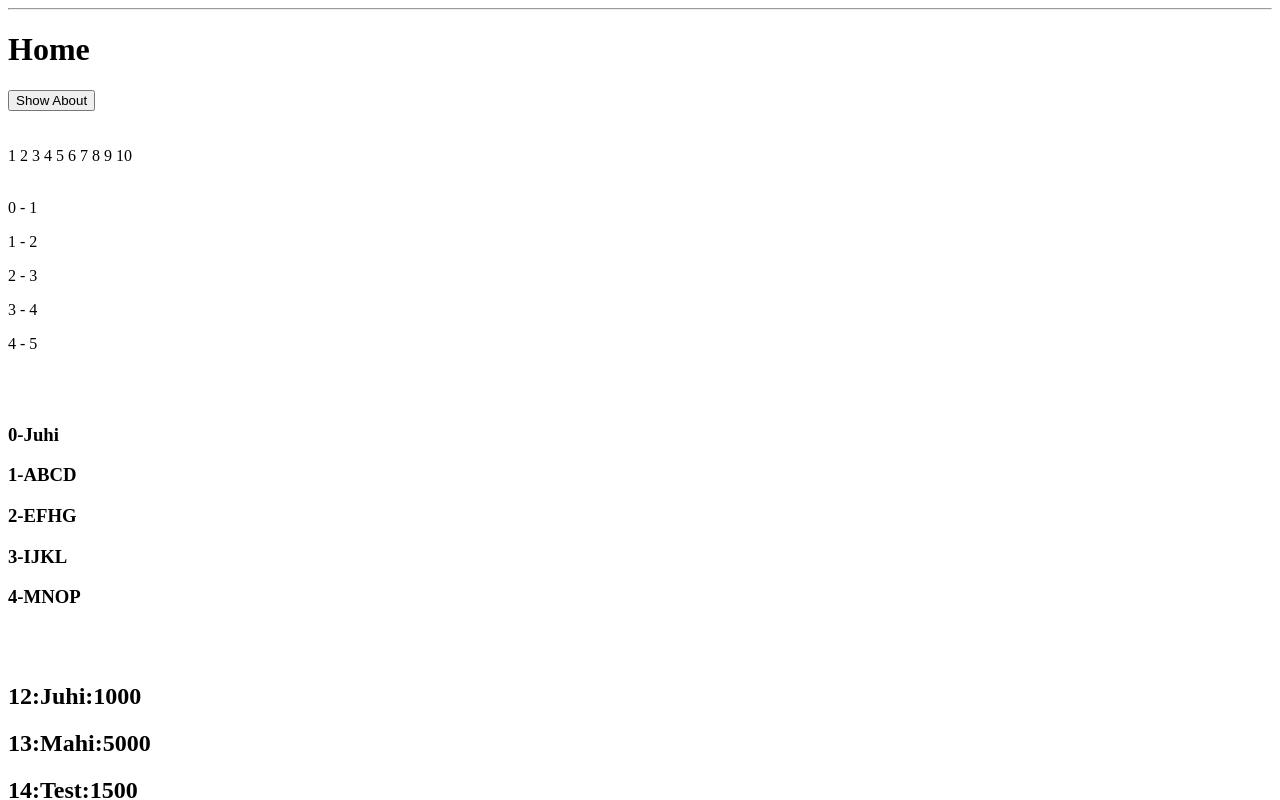
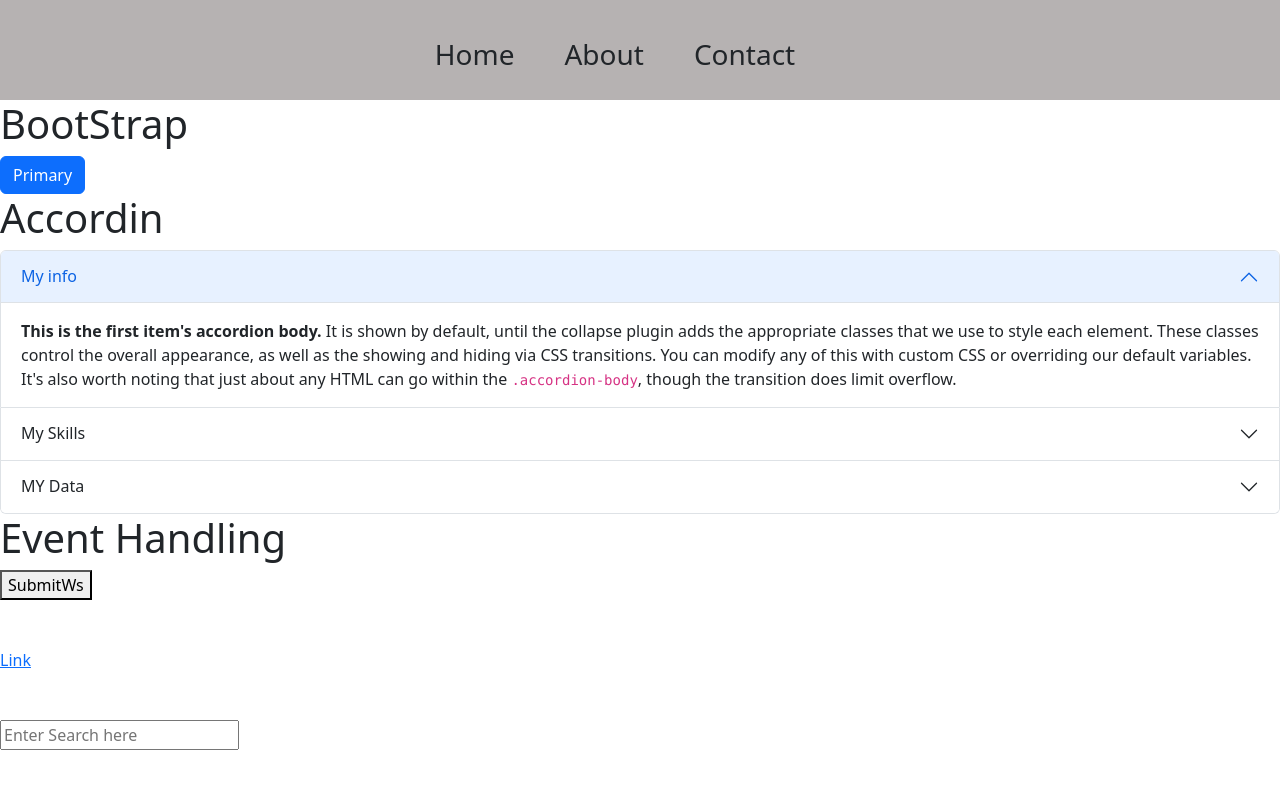
Before and after one commit to JuhiBhardwaj22/vue3-zero-to-advance-poject, a Vue app: page / in a window 1280 px wide. Shown: the top 800 px of the page. Built offline with nearby package versions, Linux system fonts and the light colour scheme.

Commit message:
event-handling-and-bootstrap-setup

```diff
--- a/package.json
+++ b/package.json
@@ -8,7 +8,9 @@
     "preview": "vite preview"
   },
   "dependencies": {
-    "vue": "^3.2.47"
+    "@popperjs/core": "^2.11.7",
+    "bootstrap": "^5.2.3",
+    "vue": "^3.3.1"
   },
   "devDependencies": {
     "@vitejs/plugin-vue": "^4.0.0",
--- a/src/App.vue
+++ b/src/App.vue
@@ -1,100 +1,140 @@
 <template>
-  <div className="parent-div">
-    <FileExampleVue />
-    <hr />
-    <Home />
-    <br />
-    <br />
-    <span v-for="elm in 10">{{ elm }} {{ " " }}</span>
+  <div class="parent-div">
+    <Header />
 
-    <br />
-    <br />
-    <p v-for="(elm, index) in 5" :key="index">{{ index }} - {{ elm }}</p>
-    <br />
-    <br />
+    <h1>BootStrap</h1>
+    <button type="button" class="btn btn-primary">Primary</button>
 
-    <div v-for="(item, index) in items" :key="index">
-      <h3>{{ index }}-{{ item }}</h3>
+    <h1>Accordin</h1>
+    <div class="accordion" id="accordionExample">
+      <div class="accordion-item">
+        <h2 class="accordion-header" id="headingOne">
+          <button
+            class="accordion-button"
+            type="button"
+            data-bs-toggle="collapse"
+            data-bs-target="#collapseOne"
+            aria-expanded="true"
+            aria-controls="collapseOne"
+          >
+            My info
+          </button>
+        </h2>
+        <div
+          id="collapseOne"
+          class="accordion-collapse collapse show"
+          aria-labelledby="headingOne"
+          data-bs-parent="#accordionExample"
+        >
+          <div class="accordion-body">
+            <strong>This is the first item's accordion body.</strong> It is
+            shown by default, until the collapse plugin adds the appropriate
+            classes that we use to style each element. These classes control the
+            overall appearance, as well as the showing and hiding via CSS
+            transitions. You can modify any of this with custom CSS or
+            overriding our default variables. It's also worth noting that just
+            about any HTML can go within the <code>.accordion-body</code>,
+            though the transition does limit overflow.
+          </div>
+        </div>
+      </div>
+      <div class="accordion-item">
+        <h2 class="accordion-header" id="headingTwo">
+          <button
+            class="accordion-button collapsed"
+            type="button"
+            data-bs-toggle="collapse"
+            data-bs-target="#collapseTwo"
+            aria-expanded="false"
+            aria-controls="collapseTwo"
+          >
+            My Skills
+          </button>
+        </h2>
+        <div
+          id="collapseTwo"
+          class="accordion-collapse collapse"
+          aria-labelledby="headingTwo"
+          data-bs-parent="#accordionExample"
+        >
+          <div class="accordion-body">
+            <strong>This is the second item's accordion body.</strong> It is
+            hidden by default, until the collapse plugin adds the appropriate
+            classes that we use to style each element. These classes control the
+            overall appearance, as well as the showing and hiding via CSS
+            transitions. You can modify any of this with custom CSS or
+            overriding our default variables. It's also worth noting that just
+            about any HTML can go within the <code>.accordion-body</code>,
+            though the transition does limit overflow.
+          </div>
+        </div>
+      </div>
+      <div class="accordion-item">
+        <h2 class="accordion-header" id="headingThree">
+          <button
+            class="accordion-button collapsed"
+            type="button"
+            data-bs-toggle="collapse"
+            data-bs-target="#collapseThree"
+            aria-expanded="false"
+            aria-controls="collapseThree"
+          >
+            MY Data
+          </button>
+        </h2>
+        <div
+          id="collapseThree"
+          class="accordion-collapse collapse"
+          aria-labelledby="headingThree"
+          data-bs-parent="#accordionExample"
+        >
+          <div class="accordion-body">
+            <strong>This is the third item's accordion body.</strong> It is
+            hidden by default, until the collapse plugin adds the appropriate
+            classes that we use to style each element. These classes control the
+            overall appearance, as well as the showing and hiding via CSS
+            transitions. You can modify any of this with custom CSS or
+            overriding our default variables. It's also worth noting that just
+            about any HTML can go within the <code>.accordion-body</code>,
+            though the transition does limit overflow.
+          </div>
+        </div>
+      </div>
+    </div>
+
+    <h1>Event Handling</h1>
+    <button @click="onClick()">SubmitWs</button>
+    <div>
+      <br />
+      <br />
+      <a href="https://getbootstrap.com/docs/5.0/components/accordion/">Link</a>
     </div>
     <br />
     <br />
-
-    <div v-for="(emp, index) in myObj" :key="index">
-      <h2>{{ emp.empID }}:{{ emp.empName }}:{{ emp.empSalary }}</h2>
-    </div>
-
-    <br />
-    <div v-for="(elm, key, index) in itemsObj" :key="key">
-      <h3>{{ key }} : {{ elm }} {{ index }}</h3>
-    </div>
-    <br />
-    <br />
-    <ul v-for="(item, index) in sets" :key="index">
-      <li v-for="elm in getEvenData(item)">{{ elm }}</li>
-    </ul>
-
-    <div>
-      <button @click="getData()">Show API Data</button>
-    </div>
-
-    <ul v-for="items in dataList">
-      <li>
-        {{ items.title }}
-      </li>
-    </ul>
+    <input
+      type="text"
+      placeholder="Enter Search here"
+      @keyup.enter="onKEYEnter()"
+    />
   </div>
 </template>
 
 <script>
-import FileExampleVue from "./components/FileExample.vue";
-import headertitle from "./components/HeaderTitle.vue";
-import Home from "./components/Home/home.vue";
+import Header from "./components/header/Header.vue";
 
 export default {
   name: "App",
-  components: { headertitle, FileExampleVue, Home },
+  components: { Header },
   props: {},
   data() {
-    return {
-      items: ["Juhi", "ABCD", "EFHG", "IJKL", "MNOP"],
-      myObj: [
-        { empName: "Juhi", empID: 12, empSalary: 1000 },
-        { empName: "Mahi", empID: 13, empSalary: 5000 },
-        { empName: "Test", empID: 14, empSalary: 1500 },
-        { empName: "Vaishali", empID: 15, empSalary: 2000 },
-      ],
-      itemsObj: {
-        Title: "How to do lists in Vue",
-        Author: "Jane Doe",
-        PublishedAt: "2016-04-10",
-      },
-      sets: [
-        [1, 2, 3, 4, 5],
-        [6, 7, 8, 9, 10],
-      ],
-      dataList: [],
-    };
+    return {};
   },
   methods: {
-    getEvenData(num) {
-      return num.filter((item) => item % 2 === 0);
-    },
-    async getData() {
-      const data = await fetch("https://jsonplaceholder.typicode.com/todos");
-      this.dataList = await data.json();
+    onKEYEnter() {
+      console.log("Click event");
     },
   },
 };
 </script>
 
-<style scoped>
-.class-binding {
-  font-weight: bold;
-}
-.style-true {
-  font-size: x-large;
-}
-.style-false {
-  font-size: x-small;
-}
-</style>
+<style scoped></style>
--- a/src/components/FileExample.vue
+++ b/src/components/FileExample.vue
@@ -1,5 +1,7 @@
 <template>
-  <div></div>
+  <div>
+    <h1>{{ title }}</h1>
+  </div>
 </template>
 
 <script>
--- /dev/null
+++ b/src/components/header/Header.vue
@@ -0,0 +1,25 @@
+<template>
+  <div class="header-component">
+    <h3 class="home">Home</h3>
+    <h3 class="about">About</h3>
+    <h3 class="contact">Contact</h3>
+  </div>
+</template>
+
+<script></script>
+
+<style>
+.header-component {
+  background-color: rgb(182, 178, 178);
+  width: 100%;
+  height: 100px;
+  padding-top: 38px;
+  display: flex;
+  justify-content: center;
+}
+.home,
+.about,
+.contact {
+  margin-right: 50px;
+}
+</style>
--- a/src/main.js
+++ b/src/main.js
@@ -1,3 +1,5 @@
+import "bootstrap/dist/css/bootstrap.css";
+import "bootstrap/dist/js/bootstrap.js";
 import { createApp } from "vue";
 import testApp from "./App.vue";
 
```
Also changed, not shown: src/components/Listrebdering.vue (added, +100 -0 lines), src/components/layout/About.vue (added), src/components/layout/Contact.vue (added), src/components/layout/Home.vue (added), 1 other file (tests, documents, lock files or other folders).
